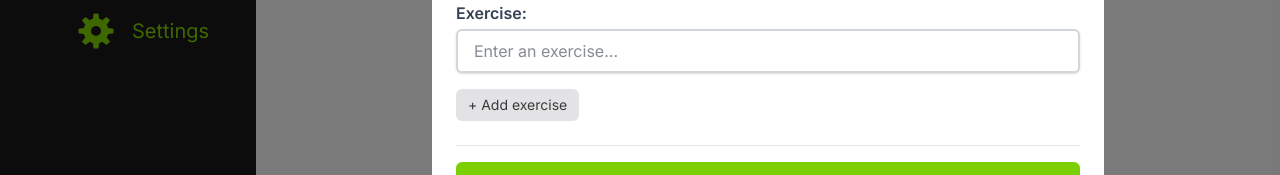
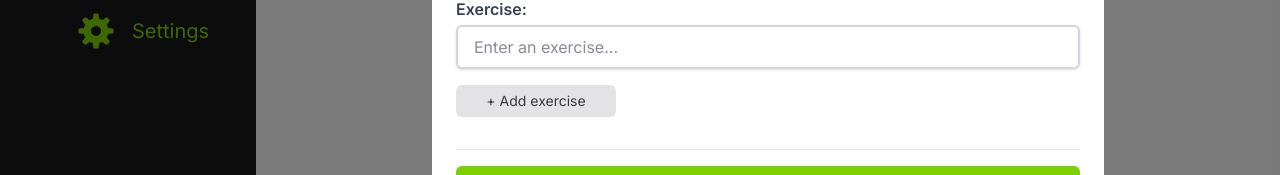
Before and after one commit to DanielG808/fitness-tracker, a Next.js app: page /dashboard/workouts in a window 1280 px wide. Both pictures are taken after a click on the button "+ New Workout". Shown: the part 373-548 px from the top of the page. Built offline with nearby package versions, Linux system fonts and the light colour scheme.

Commit message:
added a remove exercise button to the workout form

```diff
--- a/src/components/new-workout-form.tsx
+++ b/src/components/new-workout-form.tsx
@@ -4,27 +4,40 @@ import Button from "./ui/button";
 import Form from "./ui/form";
 import Input from "./ui/input";
 import { workoutFormInputs } from "@/lib/constants/workoutFormInputs";
-import { useAddInput } from "@/lib/hooks/useAddInput";
+import { useInputList } from "@/lib/hooks/useInputList";
 
 type NewWorkoutFormProps = {
   closeModal: () => void;
 };
 
 export default function NewWorkoutForm({ closeModal }: NewWorkoutFormProps) {
-  const { inputs, addInput } = useAddInput(workoutFormInputs);
+  const { inputs, addInput, removeInput } = useInputList(workoutFormInputs);
 
   return (
     <Form>
       {inputs.map(({ name, placeholder }, index) => (
         <Input key={index} name={name} placeholder={placeholder} />
       ))}
+      <div className="flex space-x-2">
+
       <Button
         onClick={() => addInput("Exercise", "Enter an exercise...")}
         style="secondary"
-        className="text-sm h-8 my-2 w-fit"
+        className="text-sm h-8 my-2 w-40"
       >
         + Add exercise
       </Button>
+      {
+        inputs.length > 3 &&
+        <Button
+            onClick={() => removeInput()}
+            style="secondary"
+            className="text-sm h-8 my-2 w-40"
+        >
+            - Remove exercise
+        </Button>
+      }
+      </div>
       <div className="border-t-1 border-background-dark/25 my-4" />
       <Button type="submit">Add Workout</Button>
       <Button onClick={closeModal} style="secondary">
--- a/src/lib/hooks/useAddInput.ts
+++ b/src/lib/hooks/useInputList.ts
@@ -1,7 +1,7 @@
 import { useState } from "react";
 import { InputField } from "../constants/workoutFormInputs";
 
-export function useAddInput(initialInputs: InputField[]) {
+export function useInputList(initialInputs: InputField[]) {
   const [inputs, setInputs] = useState<InputField[]>(initialInputs);
 
   function addInput(name: string, placeholder: string) {
@@ -13,5 +13,9 @@ export function useAddInput(initialInputs: InputField[]) {
     setInputs((prev) => [...prev, input]);
   }
 
-  return { inputs, addInput };
+  function removeInput() {
+    setInputs(prev => prev.slice(0, -1));
+  }
+
+  return { inputs, addInput, removeInput };
 }
```
Also changed, not shown: 1 other file (tests, documents, lock files or other folders).
